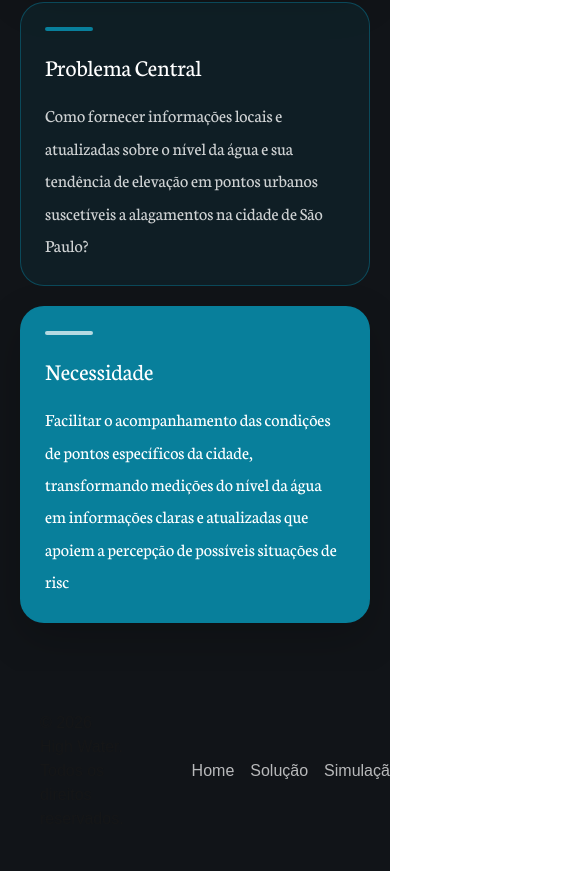
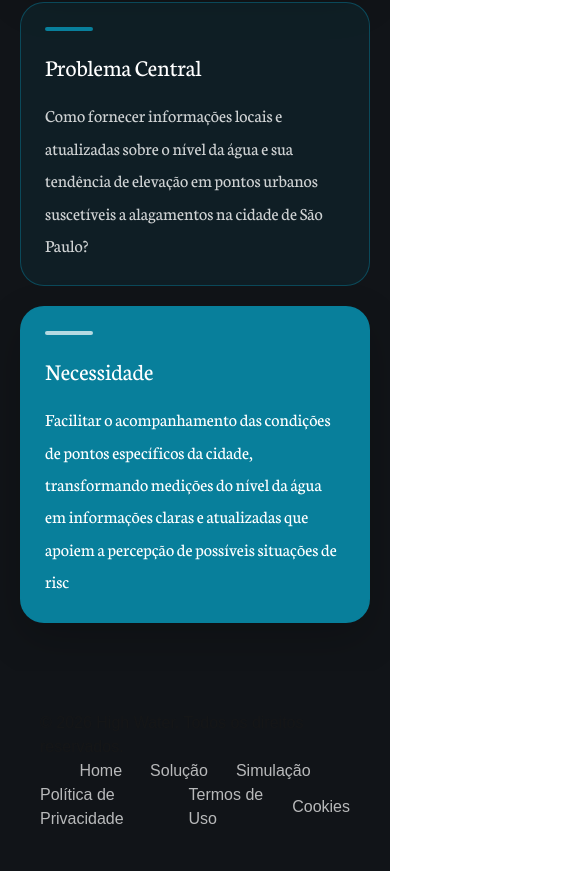
Before and after one commit to GlobalSolution-HighWater/Front-Web, a Next.js app: page / in a window 390 px wide. Shown: the part 4603-5474 px from the top of the page, 585 px wide, since content can reach past the window. Built offline with nearby package versions, Linux system fonts and the light colour scheme.

Commit message:
[Fix] Arrumando a responsividade do footer

```diff
--- a/app/components/ui/Footer.tsx
+++ b/app/components/ui/Footer.tsx
@@ -5,17 +5,17 @@ import Link from 'next/link'
 
 const Footer = () => {
   return (
-    <footer className=' sticky flex flex-wrap items-center w-auto justify-between px-5 bg-[#111418] '>
-        <div className="mx-auto flex py-10 justify-center ">
+    <footer className=' sticky bottom-0 flex flex-wrap items-center w-auto justify-between px-5 bg-[#111418] '>
+        <div className="mx-auto flex py-10 justify-center flex-wrap">
             <div className='opacity-70 px-5'>
                 <p>&copy; 2026 High Water. Todos os direitos reservados.</p>
             </div>
-            <nav className='flex items-center px-10  text-white'>
+            <nav className='flex items-center gap-3 px-10  text-white'>
                     <Link href="/" className=' px-2 opacity-70 hover:opacity-100 '>Home</Link>
                     <Link href="/solution" className=' px-2 opacity-70 hover:opacity-100'>Solução</Link>
                     <Link href="/simulation" className=' px-2 opacity-70 hover:opacity-100'>Simulação</Link>
             </nav>
-            <div className="flex px-5 gap-4 opacity-70 text-white">
+            <div className="flex items-center px-5 gap-4 opacity-70 text-white">
                         <a href="#" className="transition hover:opacity-100">
                             Política de Privacidade
                         </a>
```
